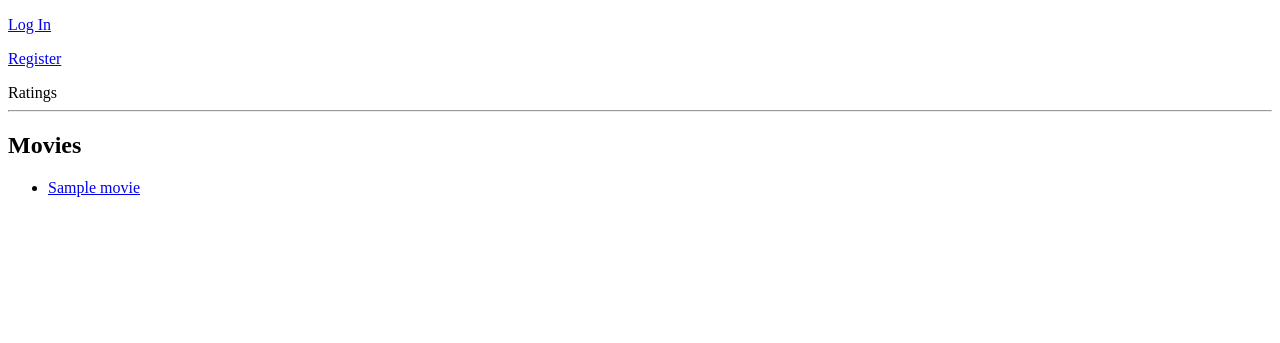
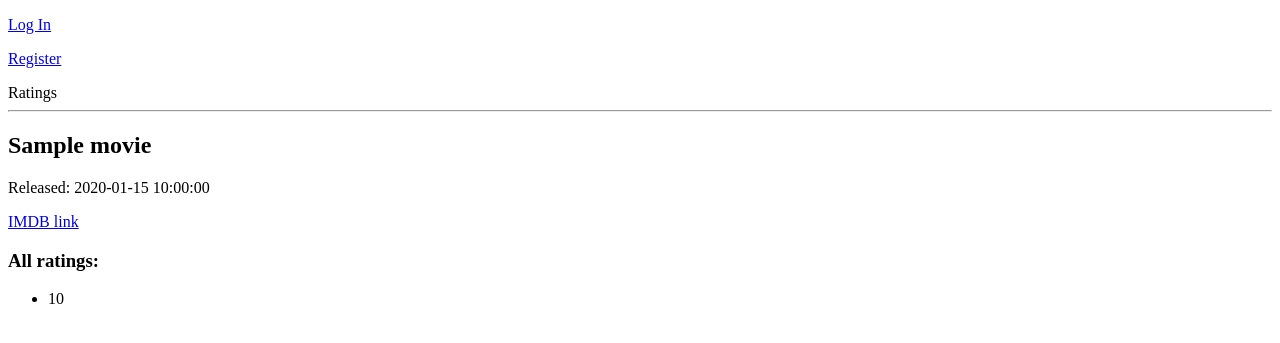
Before and after one commit to athelia/hb-lab-5-1-ratings, a Python web app: template templates/movie_details.html in a window 1280 px wide. Shown: the top 343 px of the page. Run offline with Jinja, Linux system fonts and the light colour scheme; the template is opened without the code that fills it: most values are stand-ins (such as "Sample title", 1, 10 or a date in 2020).

Commit message:
Working individual movie pages

```diff
--- a/templates/movie_details.html
+++ b/templates/movie_details.html
@@ -1,13 +1,20 @@
 {% extends 'base.html' %}
 {% block content %}
 
-  <h2>Movies</h2>
+  <h2>{{ movie.title }}</h2>
+
+      <p>Released: {{ movie.released_at }}</p>
+      <p><a href="{{ movie.imdb_url }}">IMDB link</a></p>
+
+  <form action="" method="POST">
+
+  <h3>All ratings:</h3>
 
     <ul>
 
-      {% for rating in movies %}
+      {% for rating in movie.ratings %}
 
-        <li> <a href="/{{ movie.movie_id }}">{{ movie.title }}</a></li>
+        <li>{{ rating.score }}</li>
 
       {% endfor %}
 
```
Also changed, not shown: server.py (+16 -3 lines).
